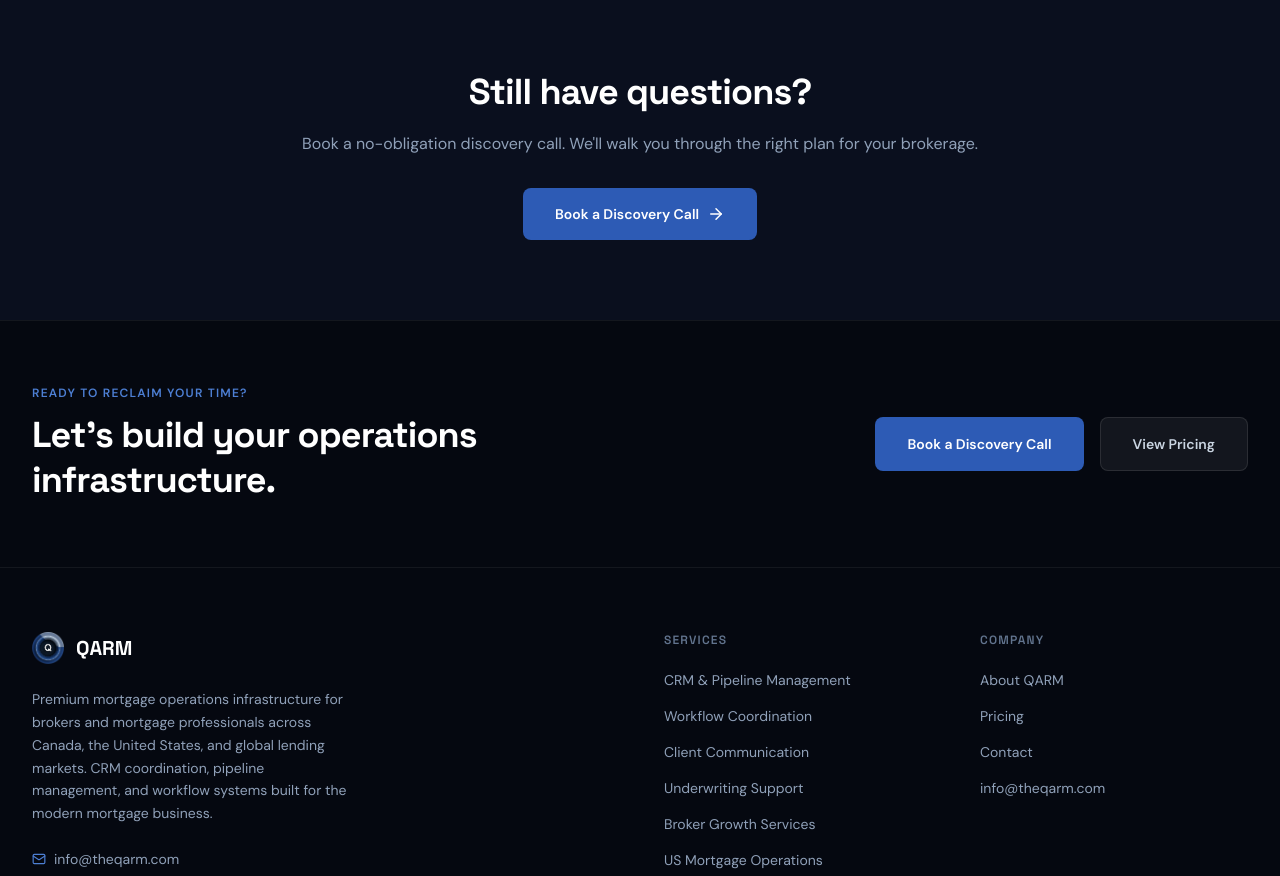
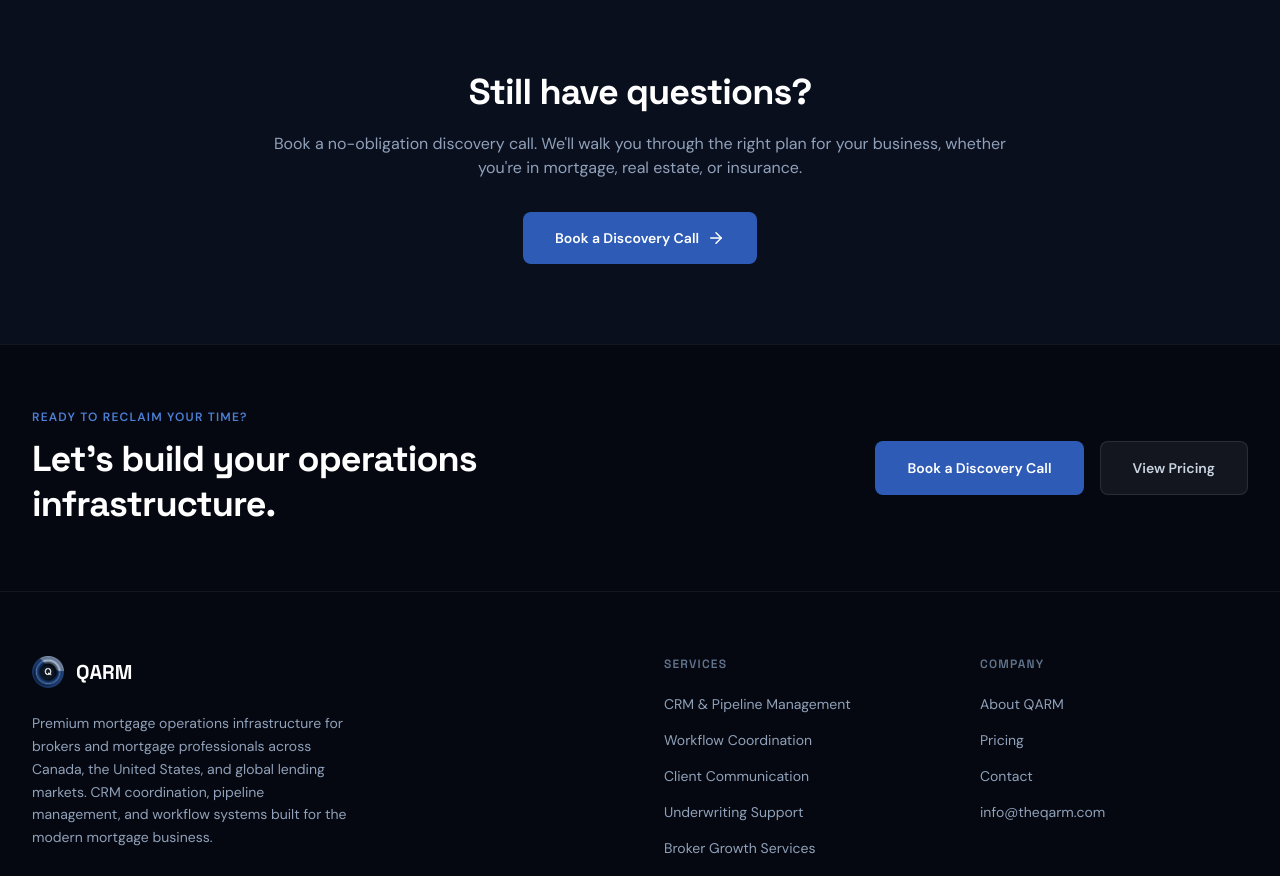
Before and after one commit to abbasmah/QARM, a React (Vite) app: page /pricing in a window 1280 px wide. Shown: the part 2460-3336 px from the top of the page. Built offline with nearby package versions, Linux system fonts and the light colour scheme.

Commit message:
Batch update: broaden homepage/services/solutions/pricing copy for multi-industry positioning, refresh OG image/meta

```diff
--- a/src/pages/PricingPage.tsx
+++ b/src/pages/PricingPage.tsx
@@ -138,7 +138,7 @@ export function PricingPage({ onGetStarted }: PricingPageProps) {
         <div className="max-w-3xl mx-auto px-4 text-center">
           <AnimatedSection>
             <h2 className="font-display font-bold text-3xl lg:text-4xl text-white mb-5">Still have questions?</h2>
-            <p className="text-slate-400 mb-8">Book a no-obligation discovery call. We'll walk you through the right plan for your brokerage.</p>
+            <p className="text-slate-400 mb-8">Book a no-obligation discovery call. We'll walk you through the right plan for your business, whether you're in mortgage, real estate, or insurance.</p>
             <a href="https://calendly.com/theqarm-info/30min" target="_blank" rel="noopener noreferrer"
               className="inline-flex items-center gap-2 bg-[#2d5bb5] hover:bg-[#4d7fd4] text-white px-8 py-4 rounded-lg text-sm font-semibold transition-all hover:shadow-xl hover:shadow-[#2d5bb5]/30">
               Book a Discovery Call <ArrowRight size={18} />
```
